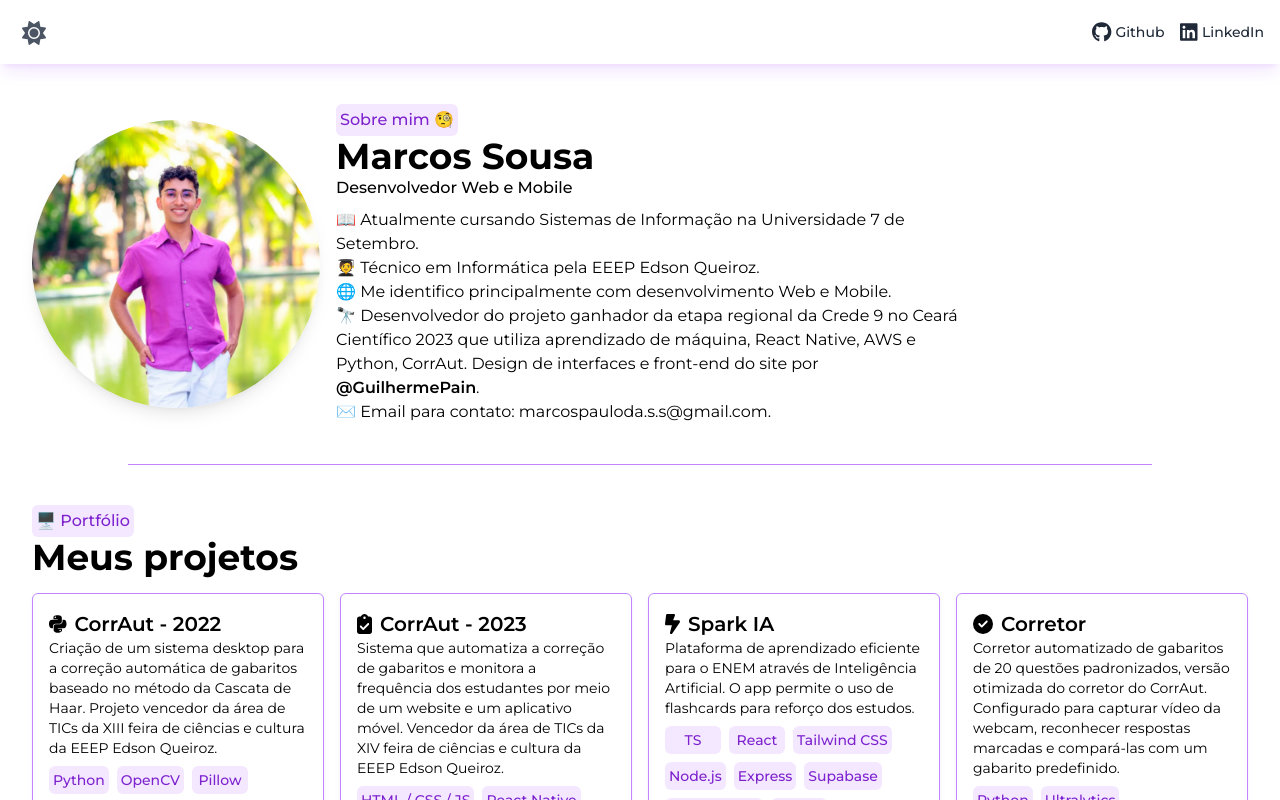
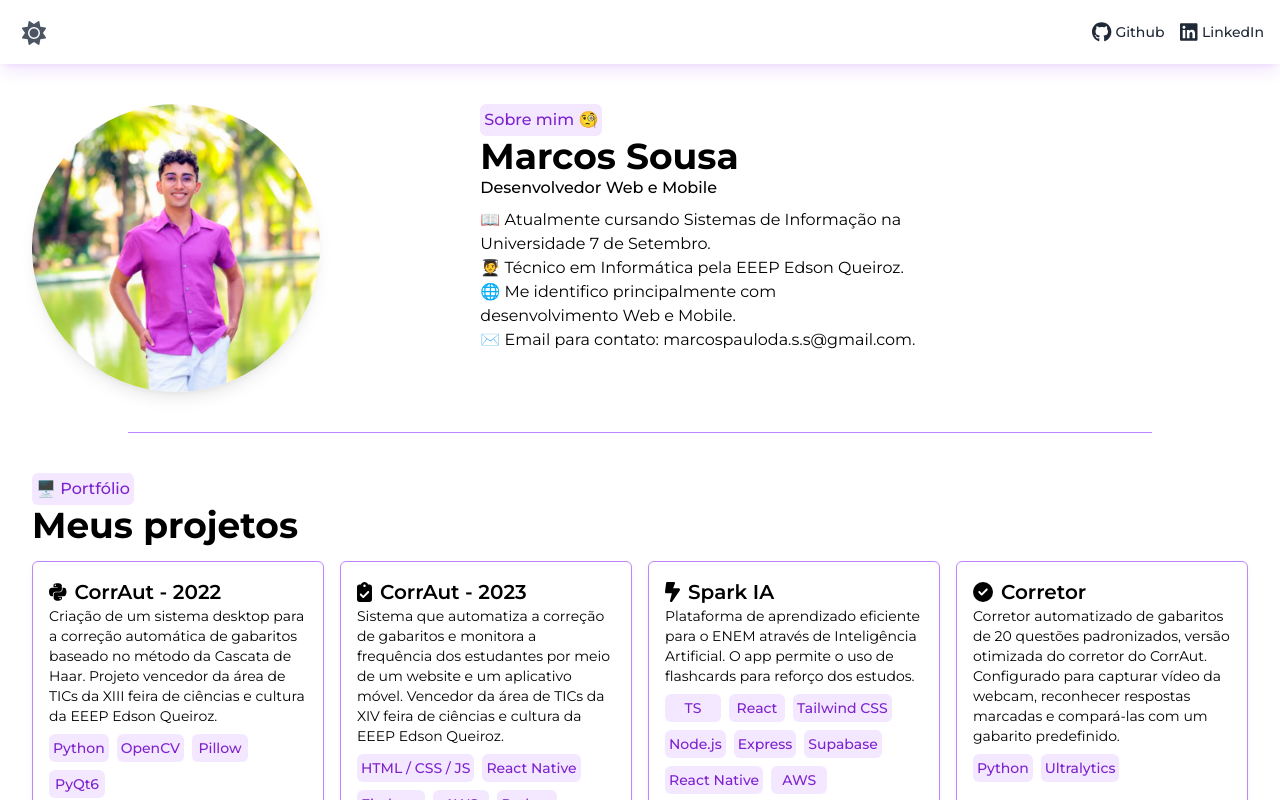
Before and after one commit to marcos-sousa-404/portfolio, a Next.js app: page / in a window 1280 px wide. Shown: the top 800 px of the page. Built offline with nearby package versions, Linux system fonts and the light colour scheme.

Commit message:
feat: renamed constants and removed a list item

```diff
--- a/src/app/page.tsx
+++ b/src/app/page.tsx
@@ -5,7 +5,7 @@ import { faMoon, faSun } from "@fortawesome/free-solid-svg-icons";
 import { useState, useEffect } from "react";
 import { Badge } from "@/components/Badge";
 import { Card } from "@/components/Card";
-import projects from "@/contants/projects";
+import projects from "@/constants/projects";
 
 export default function Home() {
   const [dark, setDark] = useState(false);
@@ -51,7 +51,7 @@ export default function Home() {
         <div className="ml-auto mr-4 my-auto flex gap-4">
           <a
             target="_blank"
-            href="https://github.com/Maruquitus"
+            href="https://github.com/marcos-sousa-404"
             className="font-medium text-sm text-gray-800 dark:text-gray-100 my-auto flex hover:scale-105 duration-300 cursor-pointer"
           >
             <FontAwesomeIcon
@@ -101,20 +101,6 @@ export default function Home() {
                 🌐 Me identifico principalmente com desenvolvimento Web e
                 Mobile.
               </li>
-              <li>
-                🔭 Desenvolvedor do projeto ganhador da etapa regional da Crede
-                9 no Ceará Científico 2023 que utiliza aprendizado de máquina,
-                React Native, AWS e Python, CorrAut. Design de interfaces e
-                front-end do site por{" "}
-                <a
-                  className="font-semibold"
-                  target="_blank"
-                  href="https://github.com/GuilhermePain"
-                >
-                  @GuilhermePain
-                </a>
-                .
-              </li>
               <li>✉️ Email para contato: marcospauloda.s.s@gmail.com.</li>
             </ul>
           </div>
```
Also changed, not shown: src/constants/projects.ts (renamed from src/contants/projects.ts).
